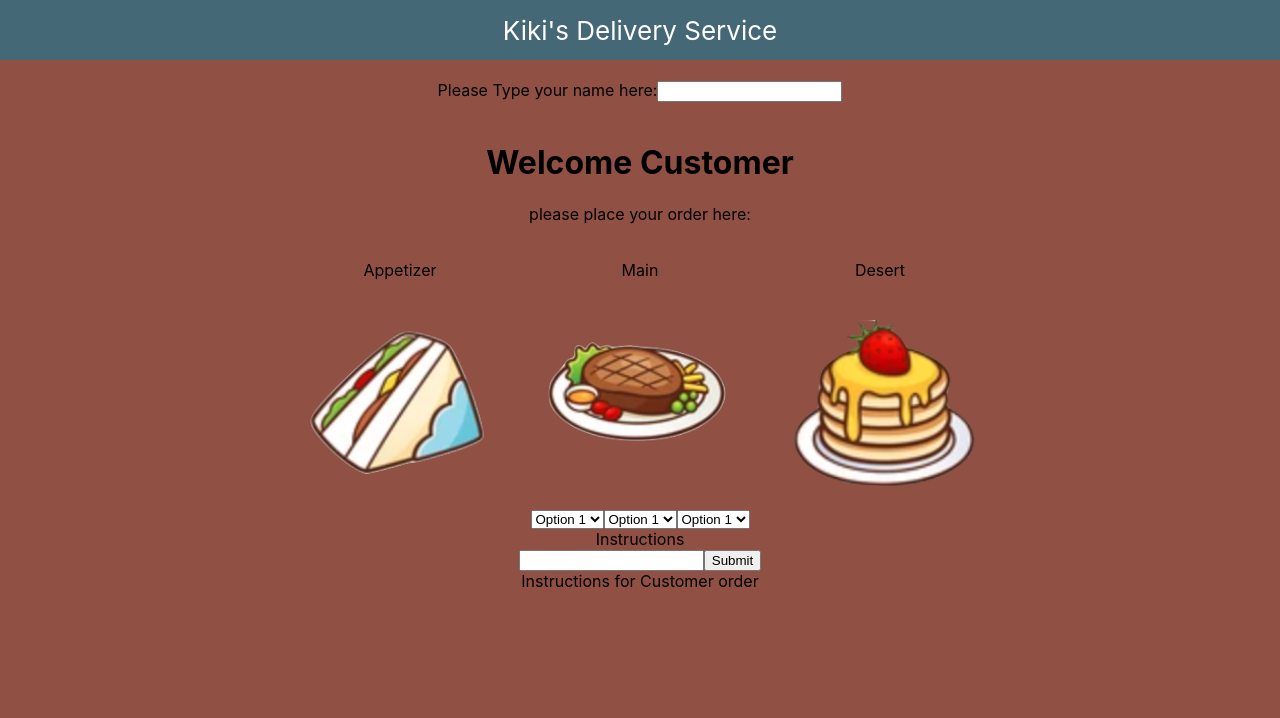
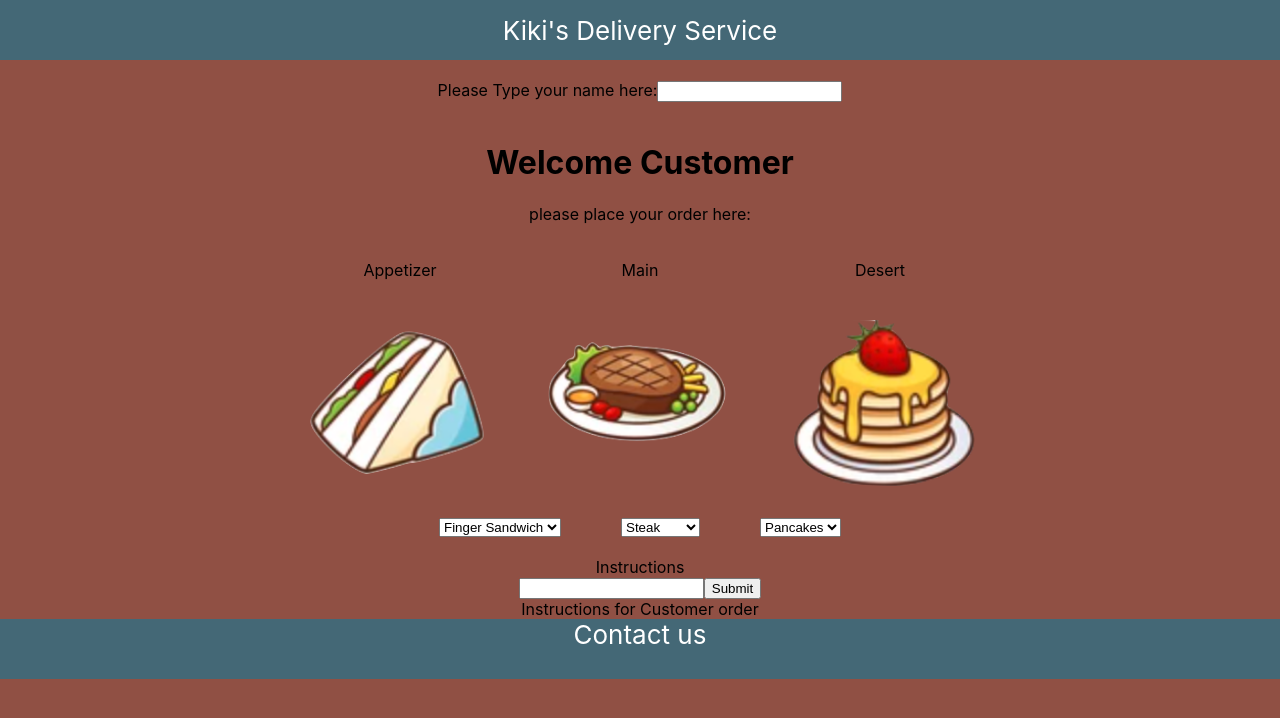
Before and after one commit to belliott15/2.6-Fast-Food-Order-FS-React, a React (Create React App) app: page / in a window 1280 px wide. Shown: the top 718 px of the page. Built offline with nearby package versions, Linux system fonts and the light colour scheme.

Commit message:
added a footer, changed dropdown names, and did a little css

```diff
--- a/src/App.css
+++ b/src/App.css
@@ -5,12 +5,11 @@ body{
   --color4: #9B001f;
   --color5: #446876;
 
-  background-color: #905044;
+  background-color: var(--color3);
 }
 
 .App {
   text-align: center;
-  /* background-color: #905044; */
 }
 
 .App-header {
@@ -47,3 +46,31 @@ body{
   width: 200px;
   padding-top: 40px;
 }
+
+.instruction-list{
+  width: 200px;
+  display: flex;
+  justify-content: center;
+  align-items: center;
+}
+
+.instructions-list-display{
+  display: flex;
+  flex-direction: column;
+  justify-content: center;
+  align-items: center;
+}
+
+.dropdown{
+  margin: 10px 30px 20px 30px;
+}
+
+.App-footer {
+  background-color: var(--color5);
+  height: 60px;
+  flex-direction: column;
+  align-items: flex-end;
+  justify-content: flex-end;
+  font-size: calc(10px + 2vmin);
+  color: white;
+}
--- a/src/App.js
+++ b/src/App.js
@@ -5,7 +5,9 @@ import OrderImages from './OrderImages';
 import Dropdown from './Dropdown';
 import InstructionsForm from './InstructionsForm';
 import InstructionsList from './InstructionsList';
+import Footer from './Components/Footer';
 import './App.css';
+
 
 function App() {
   // set state
@@ -31,6 +33,9 @@ function App() {
         <InstructionsForm setInstructions={setInstructions} instructions={instructions}/>
         <InstructionsList instructions={instructions} name={name}/>
       </main>
+      <footer>
+        <Footer />
+      </footer>
     </div>
   );
 }
--- /dev/null
+++ b/src/Components/Footer.js
@@ -0,0 +1,7 @@
+import React from 'react';
+
+export default function Footer() {
+  return (
+    <div className='App-footer'>Contact us</div>
+  );
+}
--- a/src/Dropdown.js
+++ b/src/Dropdown.js
@@ -4,19 +4,19 @@ export default function Dropdown({ setFoodID, setDrinkID, setSideID }) {
   return (
     <div>
       <select className='dropdown' onChange={(e) => setSideID(e.target.value)}>
-        <option value='1'>Option 1</option>
-        <option value='2'>Option 2</option>
-        <option value='3'>Option 3</option>
+        <option value='1'>Finger Sandwich</option>
+        <option value='2'>Artisan Bread</option>
+        <option value='3'>Fresh Sushi</option>
       </select>
-      <select onChange={(e) => setFoodID(e.target.value)}>
-        <option value='1'>Option 1</option>
-        <option value='2'>Option 2</option>
-        <option value='3'>Option 3</option>
+      <select className='dropdown' onChange={(e) => setFoodID(e.target.value)}>
+        <option value='1'>Steak</option>
+        <option value='2'>Ramen</option>
+        <option value='3'>Spaghetti</option>
       </select>
-      <select onChange={(e) => setDrinkID(e.target.value)}>
-        <option value='1'>Option 1</option>
-        <option value='2'>Option 2</option>
-        <option value='3'>Option 3</option>
+      <select className='dropdown' onChange={(e) => setDrinkID(e.target.value)}>
+        <option value='1'>Pancakes</option>
+        <option value='2'>Doughnut</option>
+        <option value='3'>Cookie</option>
       </select>
     </div>
   );
--- a/src/Instruction.js
+++ b/src/Instruction.js
@@ -2,8 +2,11 @@ import React from 'react';
 
 export default function Instruction({ instruction }) {
   return (
-    <div>
-      <p>{instruction}</p>
+    <div className='instruction-list'>
+      <ul>
+        <li>{instruction}</li>
+      </ul>
+
     </div>
   );
 }
--- a/src/InstructionsList.js
+++ b/src/InstructionsList.js
@@ -3,7 +3,7 @@ import Instruction from './Instruction';
 
 export default function InstructionsList({ instructions, name }) {
   return (
-    <div>
+    <div className='instructions-list-display'>
       Instructions for {name} order
       {instructions.map((instruction, i) => <Instruction key={instruction + i} instruction={instruction}/>)}
     </div>
```
